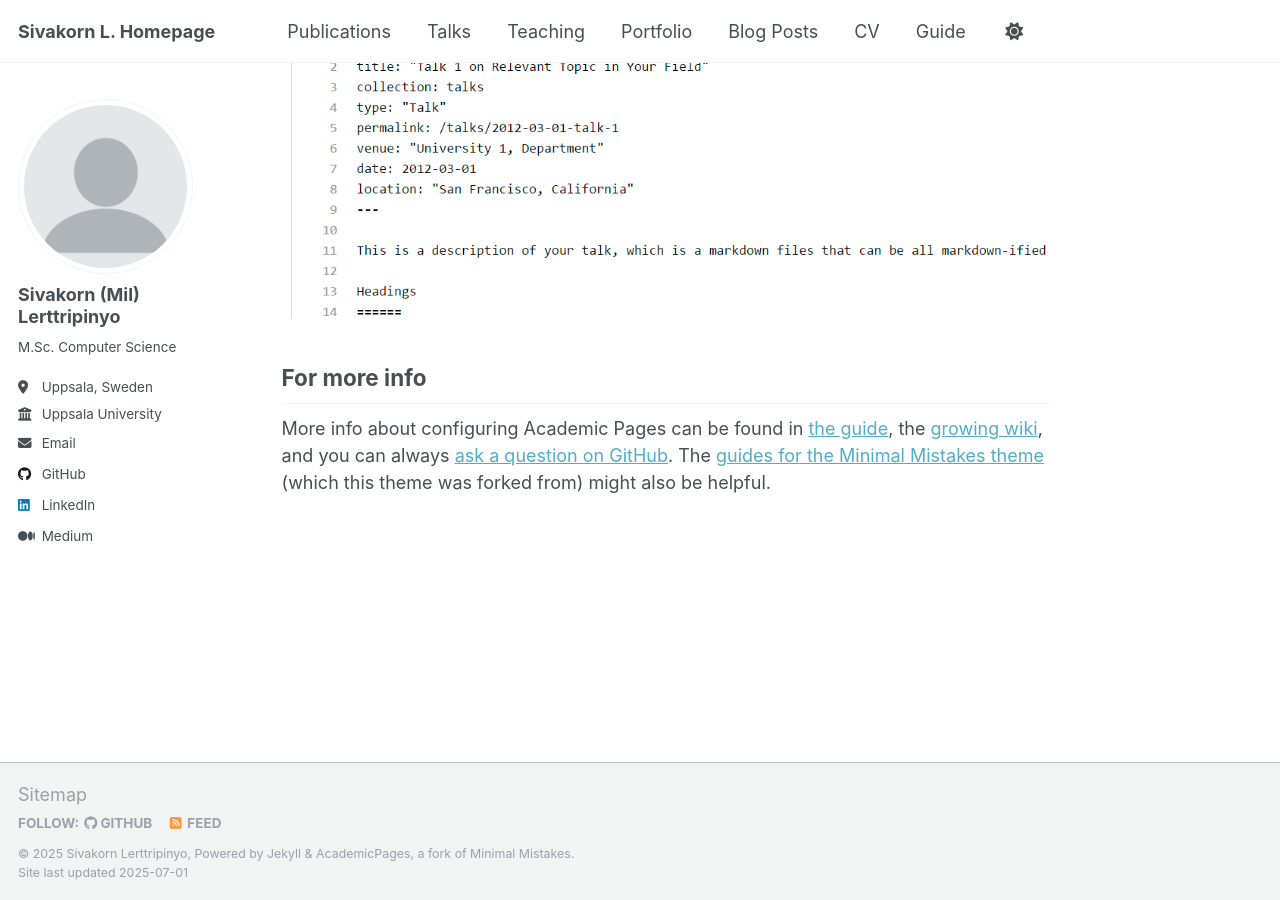
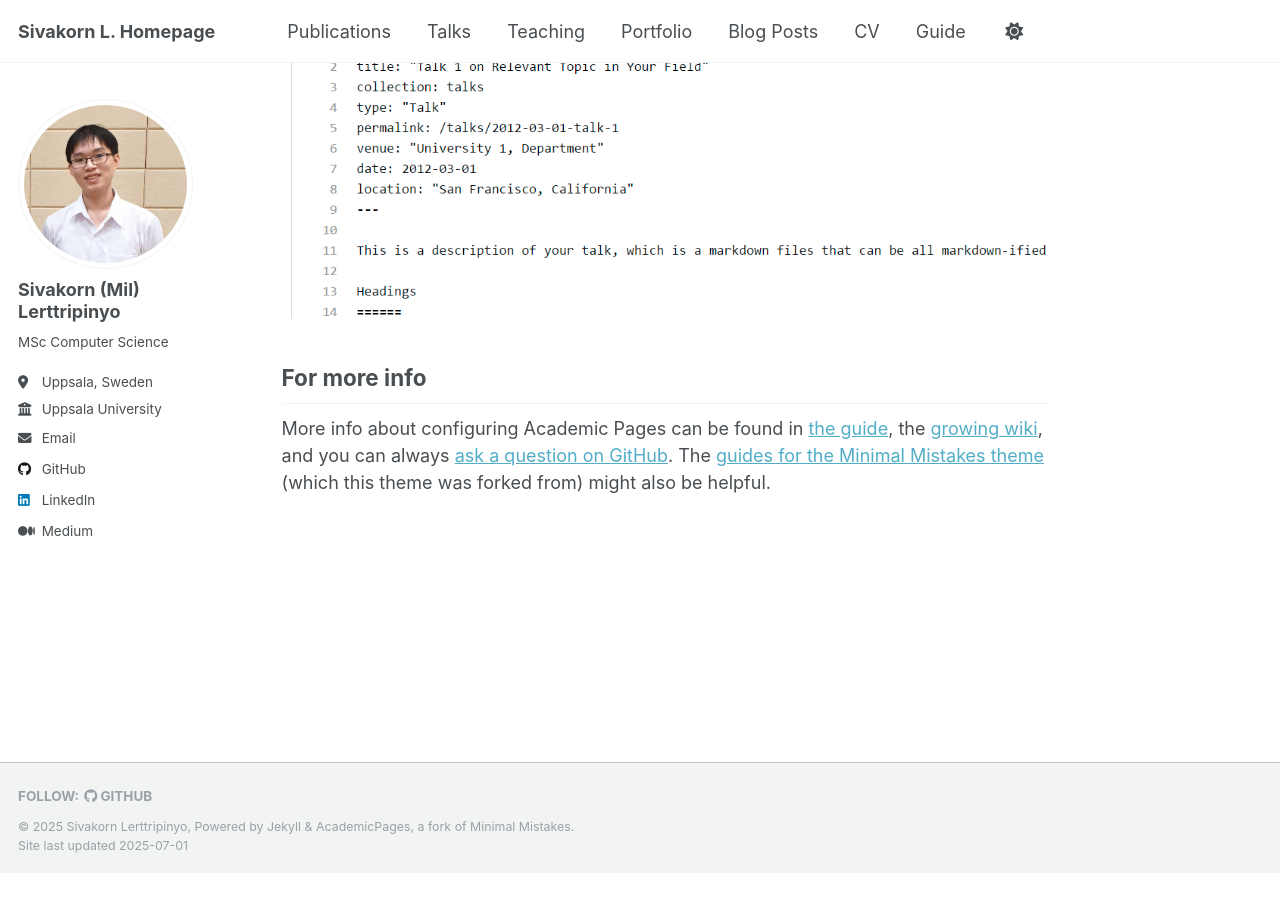
Before and after one commit to CaQtiml/caqtiml.github.io, a Jekyll site: the page built from _pages/about.md, in a window 1280 px wide and 900 px high, scrolled down 2880 px. Built offline with Jekyll 4.4.1, drawn with Linux system fonts in a browser that asks for light colours; a script that is not in the unit is left out; after the commit the page ends 3753 px from its top, so only the background shows below that.

Commit message:
clean ui

```diff
--- a/_config.yml
+++ b/_config.yml
@@ -22,10 +22,10 @@
 #               Additional customization can be done by editing /_includes/author-profile.html
 author:
   # Biographic information
-  avatar           : "profile.png"
+  avatar           : "profile1.jpg"
   name             : "Sivakorn (Mil) Lerttripinyo"
   pronouns         : # example: "she/her"
-  bio              : "M.Sc. Computer Science"
+  bio              : "MSc Computer Science"
   location         : "Uppsala, Sweden"
   employer         : "Uppsala University"
   uri              : # URL
@@ -120,7 +120,7 @@
       options:
         format           : "iso8601" # "iso8601" (default), "timestamp-seconds", "timestamp-milliseconds"
 atom_feed:
-  hide                   : false     # change to true to hide the RSS feed in the footer
+  hide                   : true     # change to true to hide the RSS feed in the footer
   path                   : # blank (default) uses feed.xml
 
 
--- a/_includes/footer/custom.html
+++ b/_includes/footer/custom.html
@@ -1,6 +1,6 @@
 <!-- start custom footer snippets -->
 
-<a href="/sitemap/">Sitemap</a>
+<!-- <a href="/sitemap/">Sitemap</a> -->
 
 <!-- Support for MatJax -->
 <script defer src="https://cdnjs.cloudflare.com/polyfill/v3/polyfill.min.js?features=es6"></script>
```
Also changed, not shown: images/profile1.jpg (added).
